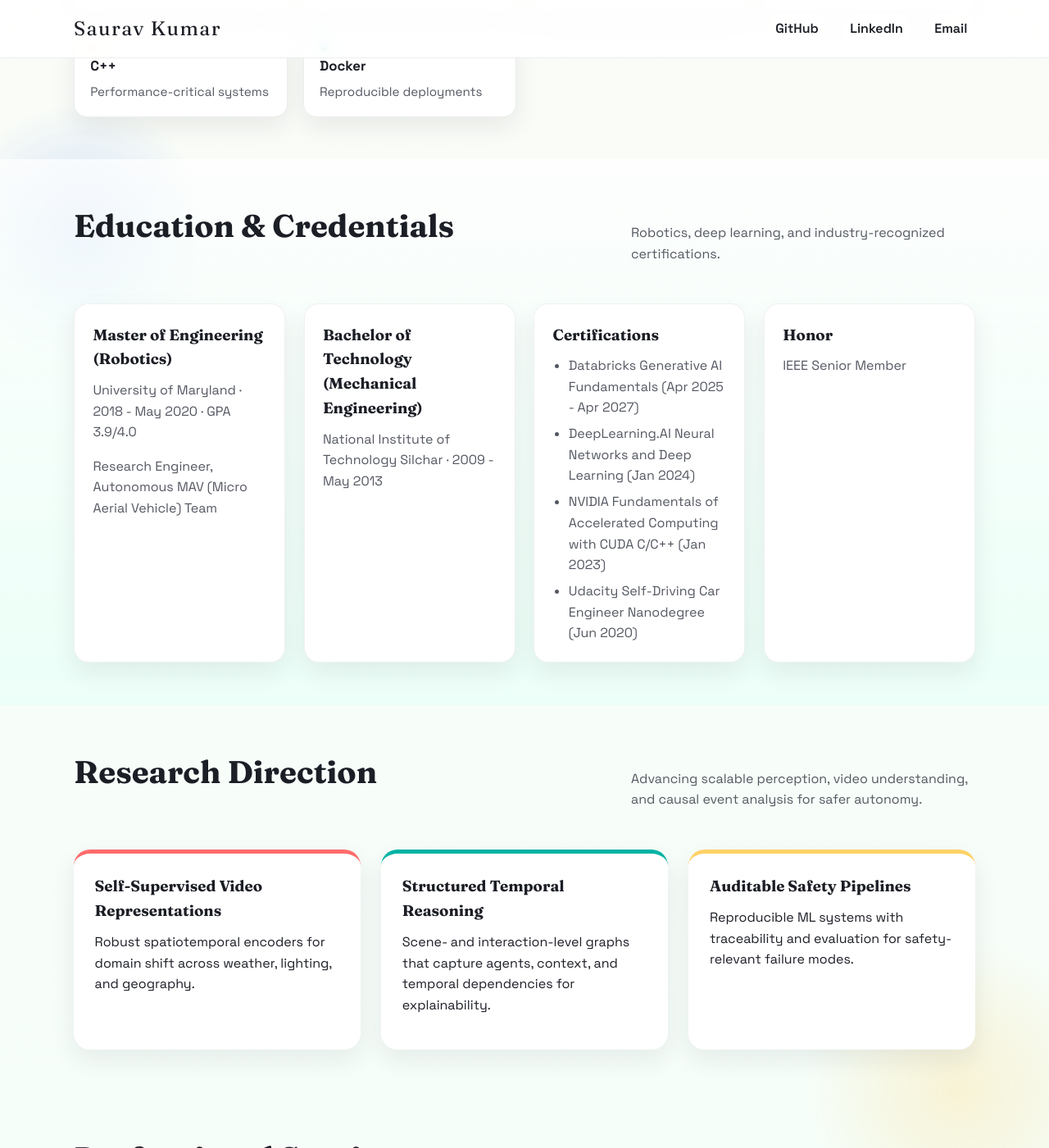
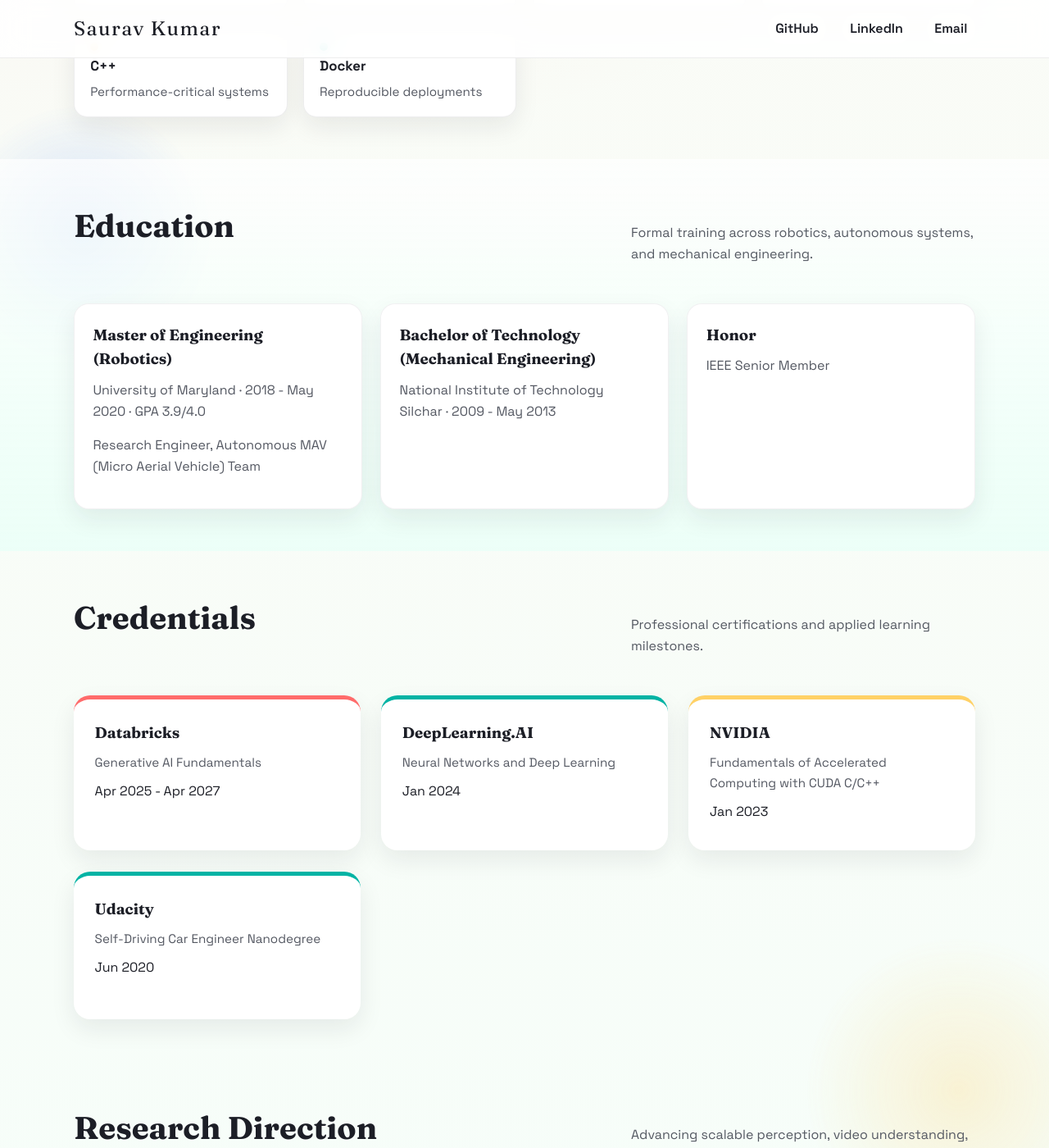
Before and after one commit to sauravkdeo/sauravkdeo.github.io, a Jekyll site: the page built from index.html, in a window 1280 px wide and 1400 px high, scrolled down 2512 px. Shown: the whole window at 82% size. Built offline with Jekyll 4.4.1, drawn with Linux system fonts in a browser that asks for light colours.

Commit message:
Split education and credentials

```diff
--- a/css/main.scss
+++ b/css/main.scss
@@ -427,6 +427,14 @@ ul {
     justify-content: center;
 }
 
+.credential-card {
+    min-height: 180px;
+}
+
+.credential-card p {
+    margin: 0 0 0.6rem;
+}
+
 .carousel {
     position: relative;
     display: grid;
--- a/index.html
+++ b/index.html
@@ -183,8 +183,8 @@ published: true
 <section class="section section-accent">
   <div class="container">
     <div class="section-head">
-      <h2>Education &amp; Credentials</h2>
-      <p>Robotics, deep learning, and industry-recognized certifications.</p>
+      <h2>Education</h2>
+      <p>Formal training across robotics, autonomous systems, and mechanical engineering.</p>
     </div>
     <div class="pill-grid">
       <div class="pill">
@@ -197,18 +197,40 @@ published: true
         <p>National Institute of Technology Silchar · 2009 - May 2013</p>
       </div>
       <div class="pill">
-        <h3>Certifications</h3>
-        <ul class="certificate-list">
-          <li>Databricks Generative AI Fundamentals (Apr 2025 - Apr 2027)</li>
-          <li>DeepLearning.AI Neural Networks and Deep Learning (Jan 2024)</li>
-          <li>NVIDIA Fundamentals of Accelerated Computing with CUDA C/C++ (Jan 2023)</li>
-          <li>Udacity Self-Driving Car Engineer Nanodegree (Jun 2020)</li>
-        </ul>
-      </div>
-      <div class="pill">
         <h3>Honor</h3>
         <p>IEEE Senior Member</p>
       </div>
+    </div>
+  </div>
+</section>
+
+<section class="section">
+  <div class="container">
+    <div class="section-head">
+      <h2>Credentials</h2>
+      <p>Professional certifications and applied learning milestones.</p>
+    </div>
+    <div class="card-grid">
+      <article class="card credential-card">
+        <h3>Databricks</h3>
+        <p class="card-meta">Generative AI Fundamentals</p>
+        <p>Apr 2025 - Apr 2027</p>
+      </article>
+      <article class="card credential-card">
+        <h3>DeepLearning.AI</h3>
+        <p class="card-meta">Neural Networks and Deep Learning</p>
+        <p>Jan 2024</p>
+      </article>
+      <article class="card credential-card">
+        <h3>NVIDIA</h3>
+        <p class="card-meta">Fundamentals of Accelerated Computing with CUDA C/C++</p>
+        <p>Jan 2023</p>
+      </article>
+      <article class="card credential-card">
+        <h3>Udacity</h3>
+        <p class="card-meta">Self-Driving Car Engineer Nanodegree</p>
+        <p>Jun 2020</p>
+      </article>
     </div>
   </div>
 </section>
```
